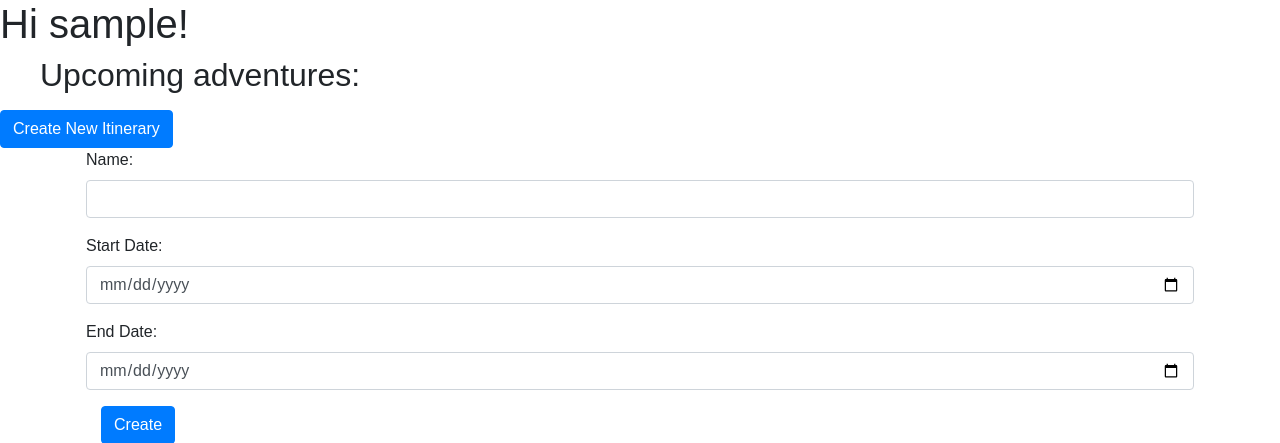
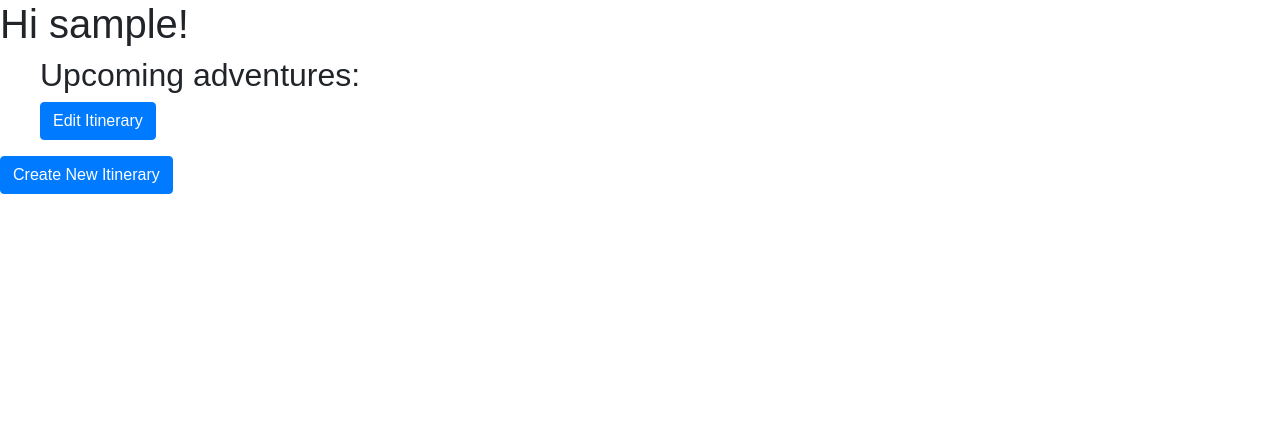
Before and after one commit to KatieAquino/itinerator-travel-app, a Flask app: page /profile in a window 1280 px wide. Shown: the part 102-545 px from the top of the page. Run offline with Flask 2, Linux system fonts and the light colour scheme; the visitor is signed in with stand-in values (Sample User, id 1); data comes from the database, SQL or seed files in the repository; data that the repository does not hold is empty.

Commit message:
Adds functionality for forms to be hidden until proper button is clicked. Adds ability for user to delete entry.

```diff
--- a/crud.py
+++ b/crud.py
@@ -74,6 +74,12 @@ def find_itinerary_by_user(user):
     return Itinerary.query.filter(Itinerary.user == user).all()
 
 
+def find_itinerary_by_id(id):
+    """Finds and returns an itinerary by id."""
+
+    return Itinerary.query.get(id)
+
+
 def create_new_type(place_type):
     """Create and return a new place type"""
 
@@ -120,6 +126,9 @@ def update_entry(new_name, new_comment, new_url, entry):
     db.session.commit()
 
 
+# def update_itinerary()
+
+
 def delete_entry(entry):
     """Deletes an entry"""
 
--- a/model.py
+++ b/model.py
@@ -19,7 +19,7 @@ class User(db.Model):
     email = db.Column(db.String, nullable=False, unique=True)
     password = db.Column(db.String(128))
 
-    #hash password for database security
+    # hash password for database security
     def set_password(self, password):
         """Hash password for security"""
 
@@ -102,6 +102,7 @@ class EntryType(db.Model):
     def __repr__(self):
         return f'<EntryType id={self.id}, place_type_id={self.place_type_id}'
 
+
 def connect_to_db(flask_app, db_uri='postgresql:///testdb', echo=True):
     """Connect to database"""
 
@@ -114,6 +115,7 @@ def connect_to_db(flask_app, db_uri='postgresql:///testdb', echo=True):
 
     print('Connected to the db!')
 
+
 if __name__ == '__main__':
     from server import app
 
--- a/server.py
+++ b/server.py
@@ -120,9 +120,11 @@ def show_entries_for_itinerary(id):
     """Display entries for itinerary"""
 
     entry_details = crud.find_entries_by_itinerary(id)
+    itinerary = crud.find_itinerary_by_id(id)
 
     return render_template('itinerary_details.html',
-                            entry_details=entry_details)
+                            entry_details=entry_details,
+                            itinerary=itinerary)
 
 
 @app.route('/api/create-itinerary', methods=['POST'])
@@ -160,6 +162,16 @@ def user_edit_entry(id):
     return redirect('/profile')
 
 
+@app.route('/api/delete-entry/<id>', methods=['POST'])
+def user_delete_entry(id):
+    """Allows user to delete an entry from an itinerary."""
+
+
+    entry = crud.find_entry_by_id(id)
+    crud.delete_entry(entry)
+
+    flash(f'Successfully updated your itinerary.')
+    return redirect('/profile')
 
 
 if __name__ == '__main__':
--- a/static/css/styles.css
+++ b/static/css/styles.css
@@ -1,3 +1,15 @@
 body {
 	font-family: sans-serif;
 }
+
+#itinerary-form {
+	display: none;
+}
+
+#edit-form{
+	display: none;
+}
+
+#entry-form-edit{
+	display: none;
+}
--- /dev/null
+++ b/static/js/forms.js
@@ -0,0 +1,33 @@
+'use strict';
+
+$('#new-itinerary').click(function(){
+    $('#itinerary-form').toggle();
+});
+
+$('#edit-itinerary').click(function(){
+    $('#edit-form').toggle();
+});
+
+
+$('#edit-entry').click(function () {
+    $('#entry-form-edit').show('slow', function() {
+
+    });
+});
+
+$('#delete-entry').on('click', (evt) => {
+    evt.preventDefault();
+
+    const deleteEntryInfo = {
+        id: $('#delete-confirmed').val()
+    };
+
+    console.log(deleteEntryInfo)
+    console.log(`/api/delete-entry/${deleteEntryInfo['id']}`)
+
+    $.post(`/api/delete-entry/${deleteEntryInfo['id']}`, deleteEntryInfo, (res) => {
+
+    })
+
+    window.location.replace('/profile')
+})
--- a/templates/base.html
+++ b/templates/base.html
@@ -57,5 +57,11 @@
   integrity="sha384-Piv4xVNRyMGpqkS2by6br4gNJ7DXjqk09RmUpJ8jgGtD7zP9yug3goQfGII0yAns"
   crossorigin="anonymous"></script>
 
+  <script src="https://code.jquery.com/jquery-3.6.0.js"
+  integrity="sha256-H+K7U5CnXl1h5ywQfKtSj8PCmoN9aaq30gDh27Xc0jk="
+  crossorigin="anonymous"></script>
+
+  <script src="/static/js/forms.js"></script>
+
 </body>
 </html>
--- a/templates/profile.html
+++ b/templates/profile.html
@@ -6,25 +6,71 @@
 {% block body %}
   <h1>Hi {{ username }}!</h1>
   <ul> <H2>Upcoming adventures:</H2>
+    <div>
+    <!-- Edit an itinerary -->
+    <button type="button"
+              class="btn btn-primary"
+              data-toggle="collapse"
+              data-target="edit-form"
+              id="edit-itinerary"> Edit Itinerary</button>
+
+        <div class="container">
+          <div class="collapse" id="edit-form">
+          <form action="/api/edit-itinerary" method="POST">
+              <div class="form-group mx-sm-3 mb-2">
+                <div class="form-group-row">
+                  <label for="select-itinerary">Itinerary</label>
+                  <select class="custom-select mr-sm-2" id="select-itinerary">
+                    <option selected>Choose...</option>
+                    {% for item in itineraries %}
+                      <option value={{ item.id }}>{{ item.name }}</option>
+                    {% endfor %}
+                  </select>
+                </div>
+                <div class="form-group row">
+                  <label for="edit-name">Update Name: </label>
+                  <input type="text"
+                        class="form-control"
+                        placehoder="Update name?""
+                        name="edit-name">
+                </div>
+                <div class="form-group row">
+                  <label for="edit-start-date">Update Start Date: </label>
+                  <input type="date"
+                        class="form-control"
+                        name="edit-start-date">
+                </div>
+                <div class="form-group row">
+                  <label for="edit-end-date">Update End Date: </label>
+                  <input type="date"
+                        class="form-control"
+                        name="edit-end-date">
+                </div>
+                <button type="submit"
+                        class="btn btn-primary"> Update </button>
+      </div>
+    </form>
+    </div>
+    </div>
+    <div>
     {% for item in itineraries %}
       <li>
         <h3><a href="/itinerary/{{ item.id }}">
           {{ item.name }}</a></h3>
-          <button type="button"
-              class="btn btn-primary"
-              id="edit-itinerary"> Edit </button>
         <p>{{ item.start_date }}</p>
+
       </li>
 
     {% endfor %}
   </ul>
+</div>
 
   <div class="form-group mb-2">
     <button type="button"
     class="btn btn-primary"
     id="new-itinerary"> Create New Itinerary </button>
 
-    <div class="container">
+    <div class="container" id="itinerary-form">
       <form action="/api/create-itinerary" method="POST">
 
           <div class="form-group mx-sm-3 mb-2">
```
Also changed, not shown: templates/itinerary_details.html (+34 -2 lines).
